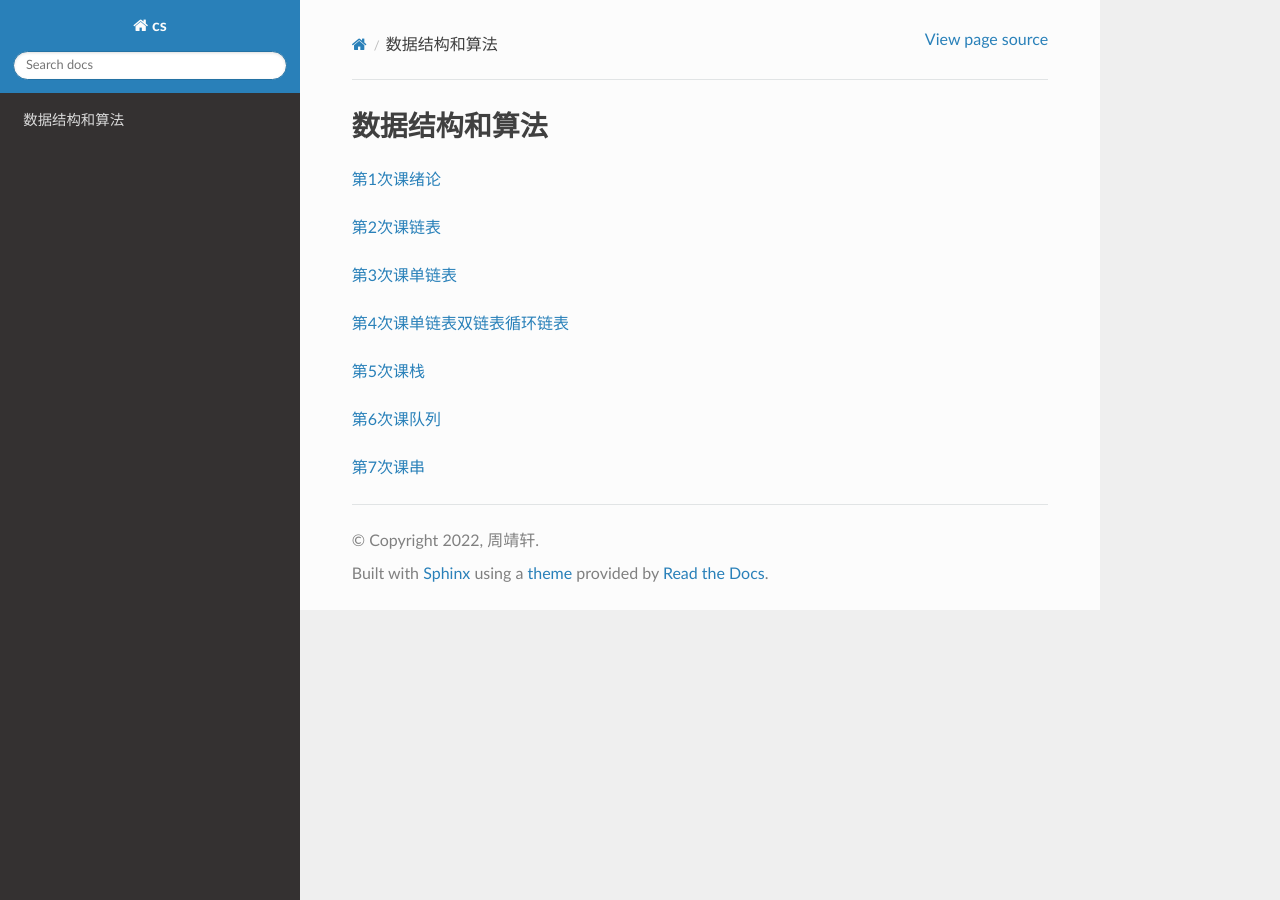
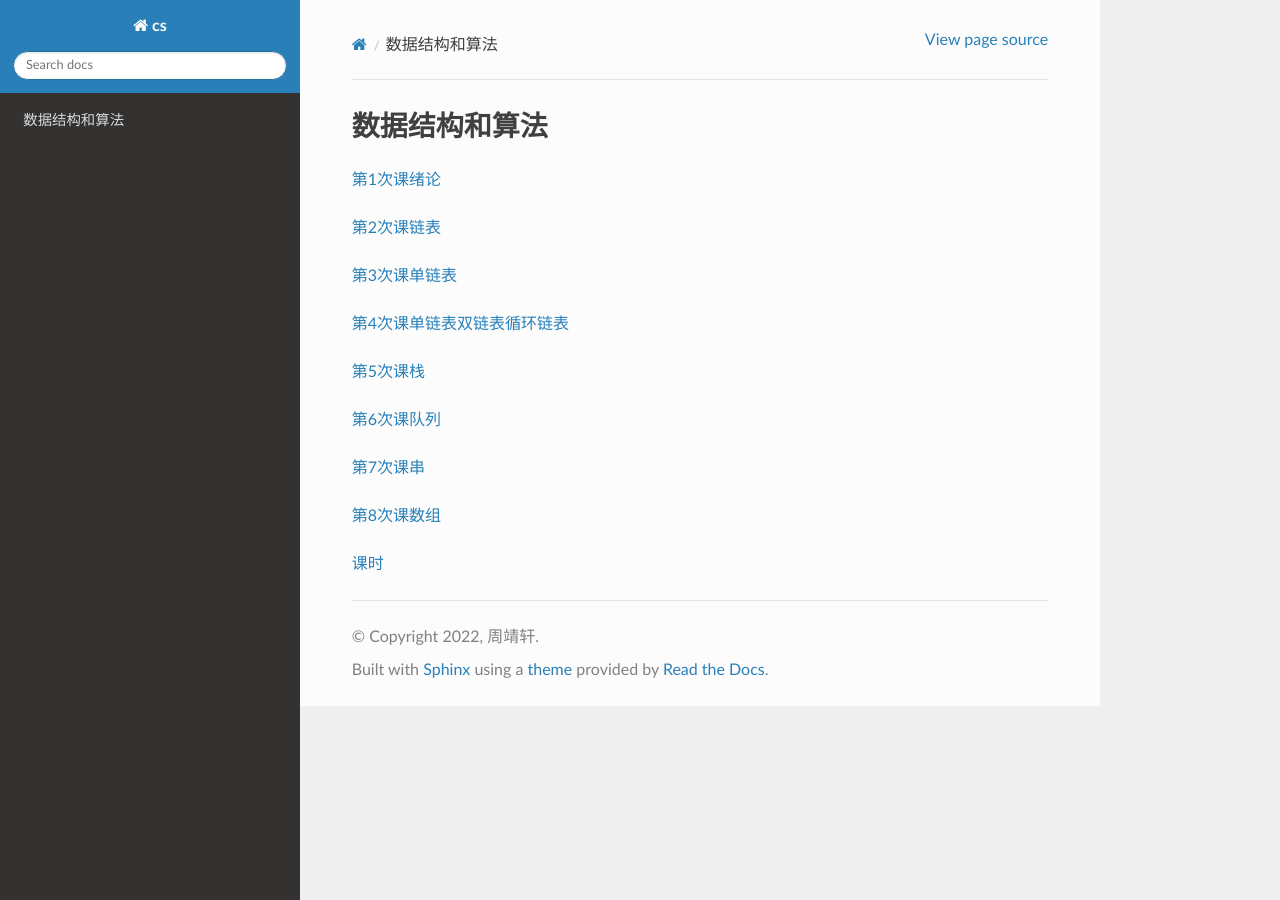
Before and after one commit to GodBlessChina/ds2022, a Sphinx documentation site: the page built from source/index.rst, in a window 1280 px wide. Built offline with Sphinx 7.4.7 and the Read the Docs theme 2.0.0, drawn with Linux system fonts in a browser that asks for light colours.

Commit message:
第8次课数组矩阵

```diff
--- a/source/index.rst
+++ b/source/index.rst
@@ -25,3 +25,9 @@
 
 
 `第7次课串 <https://godblesschina.github.io/ds2022/第7次课串.html>`_
+
+
+`第8次课数组 <https://godblesschina.github.io/ds2022/第8次课数组.html>`_
+
+
+`课时 <https://godblesschina.github.io/ds2022/课时.html>`_
```
Also changed, not shown: 5 other files.
